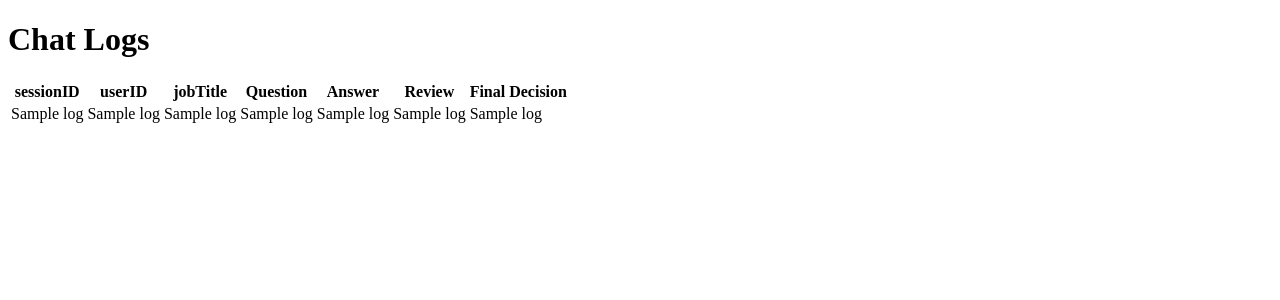
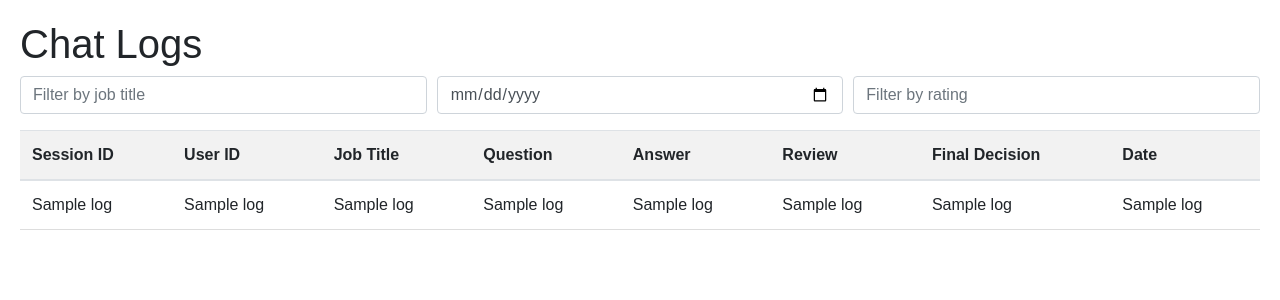
Before and after one commit to uwaysm/Job-Interview-Simulator, a Flask app: template templates/chat_logs.html in a window 1280 px wide. Shown: the top 300 px of the page. Run offline with Flask 2, Linux system fonts and the light colour scheme; the template is opened without the code that fills it: most values are stand-ins (such as "Sample title", 1, 10 or a date in 2020); some libraries are stand-ins or nearby versions.

Commit message:
update chat_logs.html file, add filters

```diff
--- a/templates/chat_logs.html
+++ b/templates/chat_logs.html
@@ -4,23 +4,84 @@
     <meta charset="UTF-8" />
     <meta name="viewport" content="width=device-width, initial-scale=1.0" />
     <title>Chat Logs</title>
+    <link
+      rel="stylesheet"
+      href="https://maxcdn.bootstrapcdn.com/bootstrap/4.5.2/css/bootstrap.min.css"
+    />
+    <script src="https://ajax.googleapis.com/ajax/libs/jquery/3.5.1/jquery.min.js"></script>
+    <script src="https://cdnjs.cloudflare.com/ajax/libs/popper.js/1.16.0/umd/popper.min.js"></script>
+    <script src="https://maxcdn.bootstrapcdn.com/bootstrap/4.5.2/js/bootstrap.min.js"></script>
+    <style>
+      body {
+        font-family: Arial, Helvetica, sans-serif;
+        margin: 20px;
+      }
+      table {
+        width: 100%;
+        border-collapse: collapse;
+      }
+      th, td {
+        padding: 10px;
+        text-align: left;
+        border-bottom: 1px solid #ddd;
+      }
+      th {
+        background-color: #f2f2f2;
+      }
+      tr:hover {
+        background-color: #f5f5f5;
+      }
+    </style>
   </head>
 
   <body>
     <h1>Chat Logs</h1>
-    <table>
+    <div class="form-row mb-3">
+      <div class="col">
+        <input
+          class="form-control"
+          id="filterJobTitle"
+          type="text"
+          placeholder="Filter by job title"
+          onkeyup="filterTable()"
+        />
+      </div>
+      <div class="col">
+        <input
+          class="form-control"
+          id="filterDate"
+          type="date"
+          placeholder="Filter by date"
+          onchange="filterTable()"
+        />
+      </div>
+      <div class="col">
+        <input
+          class="form-control"
+          id="filterRating"
+          type="number"
+          min="0"
+          max="10"
+          step="1"
+          placeholder="Filter by rating"
+          onkeyup="filterTable()"
+        />
+      </div>
+    </div>
+    <table class="table">
       <thead>
         <tr>
-          <th>sessionID</th>
-          <th>userID</th>
-          <th>jobTitle</th>
+          <th>Session ID</th>
+          <th>User ID</th>
+          <th>Job Title</th>
           <th>Question</th>
           <th>Answer</th>
           <th>Review</th>
           <th>Final Decision</th>
+          <th>Date</th>
         </tr>
       </thead>
-      <tbody>
+      <tbody id="chatLogsTable">
         {% for log in logs %}
         <tr>
           <td>{{ log[1] }}</td>
@@ -30,9 +91,47 @@
           <td>{{ log[3] }}</td>
           <td>{{ log[4] }}</td>
           <td>{{ log[8] }}</td>
+          <td>{{ log[9] }}</td>
         </tr>
         {% endfor %}
       </tbody>
     </table>
+
+    <script>
+      function filterTable() {
+        let jobTitleInput = document.getElementById("filterJobTitle");
+        let jobTitleFilter = jobTitleInput.value.toUpperCase();
+        let dateInput = document.getElementById("filterDate");
+        let dateFilter = dateInput.value;
+        let ratingInput = document.getElementById("filterRating");
+        let ratingFilter = ratingInput.value;
+
+        let table = document.getElementById("chatLogsTable");
+        let tr = table.getElementsByTagName("tr");
+
+        for (let i = 0; i < tr.length; i++) {
+          let jobTitleTd = tr[i].getElementsByTagName("td")[2];
+          let dateTd = tr[i].getElementsByTagName("td")[7];
+          let decisionTd = tr[i].getElementsByTagName("td")[6];
+
+          if (jobTitleTd && dateTd && decisionTd) {
+            let jobTitleTxtValue = jobTitleTd.textContent || jobTitleTd.innerText;
+            let dateTxtValue = dateTd.textContent || dateTd.innerText;
+            let decisionTxtValue = decisionTd.textContent || decisionTd.innerText;
+            let ratingValue = decisionTxtValue.match(/Rating: (\d{1,2})\//);
+
+            if (
+              jobTitleTxtValue.toUpperCase().indexOf(jobTitleFilter) > -1 &&
+              dateTxtValue.indexOf(dateFilter) > -1 &&
+              (ratingValue && ratingValue[1] === ratingFilter || ratingFilter === '')
+            ) {
+              tr[i].style.display = "";
+            } else {
+              tr[i].style.display = "none";
+            }
+          }
+        }
+      }
+    </script>
   </body>
-</html>
+  </html>
```
Also changed, not shown: database.db (deleted).
